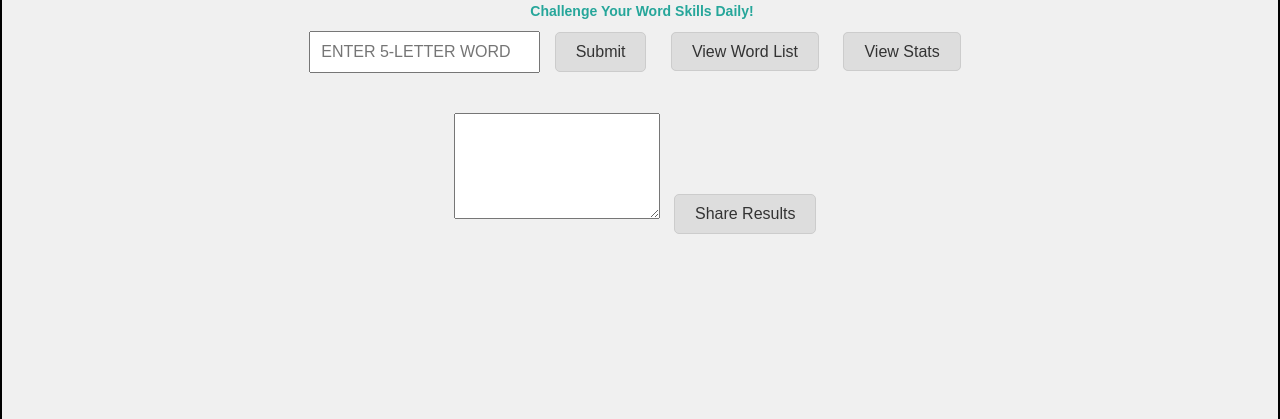
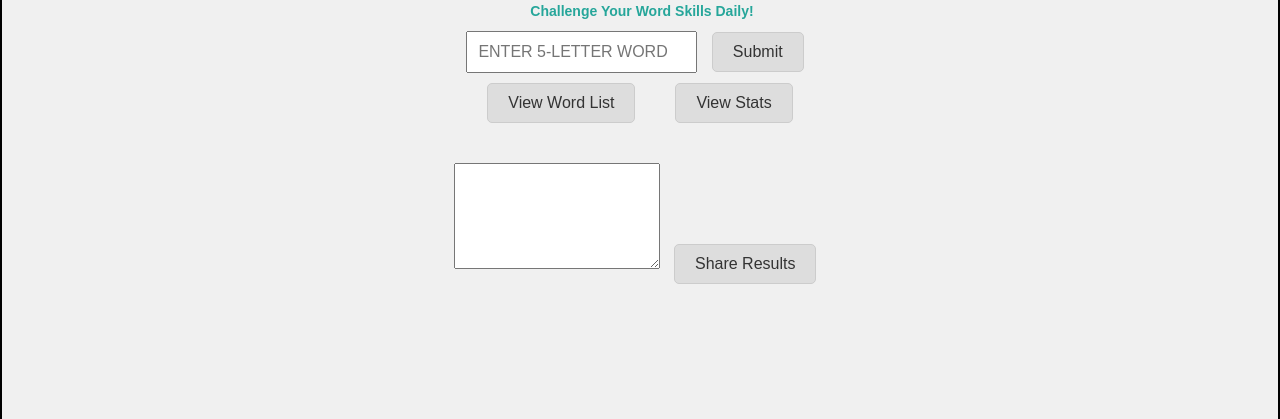
Before and after one commit to santonode/wordle-game, a Flask app: page / in a window 1280 px wide. Shown: the part 46-465 px from the top of the page. Run offline with Flask 3, Linux system fonts and the light colour scheme.

Commit message:
Update index.html

```diff
--- a/templates/index.html
+++ b/templates/index.html
@@ -62,6 +62,20 @@
             min-height: calc(100vh - 85px); /* Adjusted for header (45px) + footer (35px) + borders (5px) */
             padding-top: 5px; /* Additional padding to push content down */
         }
+        #input-area {
+            margin: 20px 0;
+            display: flex;
+            flex-direction: column;
+            align-items: center;
+        }
+        #input-area .input-row {
+            margin-bottom: 10px;
+        }
+        #input-area .link-row {
+            display: flex;
+            justify-content: center;
+            gap: 20px; /* Space between links */
+        }
     </style>
 </head>
 <body>
@@ -77,10 +91,14 @@
         {% else %}
             <div id="game-board"></div>
             <div id="input-area">
-                <input type="text" id="guess-input" maxlength="5" placeholder="Enter 5-letter word">
-                <button onclick="submitGuess()">Submit</button>
-                <a href="/wordlist">View Word List</a>
-                <a href="/stats">View Stats</a>
+                <div class="input-row">
+                    <input type="text" id="guess-input" maxlength="5" placeholder="Enter 5-letter word">
+                    <button onclick="submitGuess()">Submit</button>
+                </div>
+                <div class="link-row">
+                    <a href="/wordlist">View Word List</a>
+                    <a href="/stats">View Stats</a>
+                </div>
             </div>
             <p id="message"></p>
             <textarea id="share-text" readonly></textarea>
```
